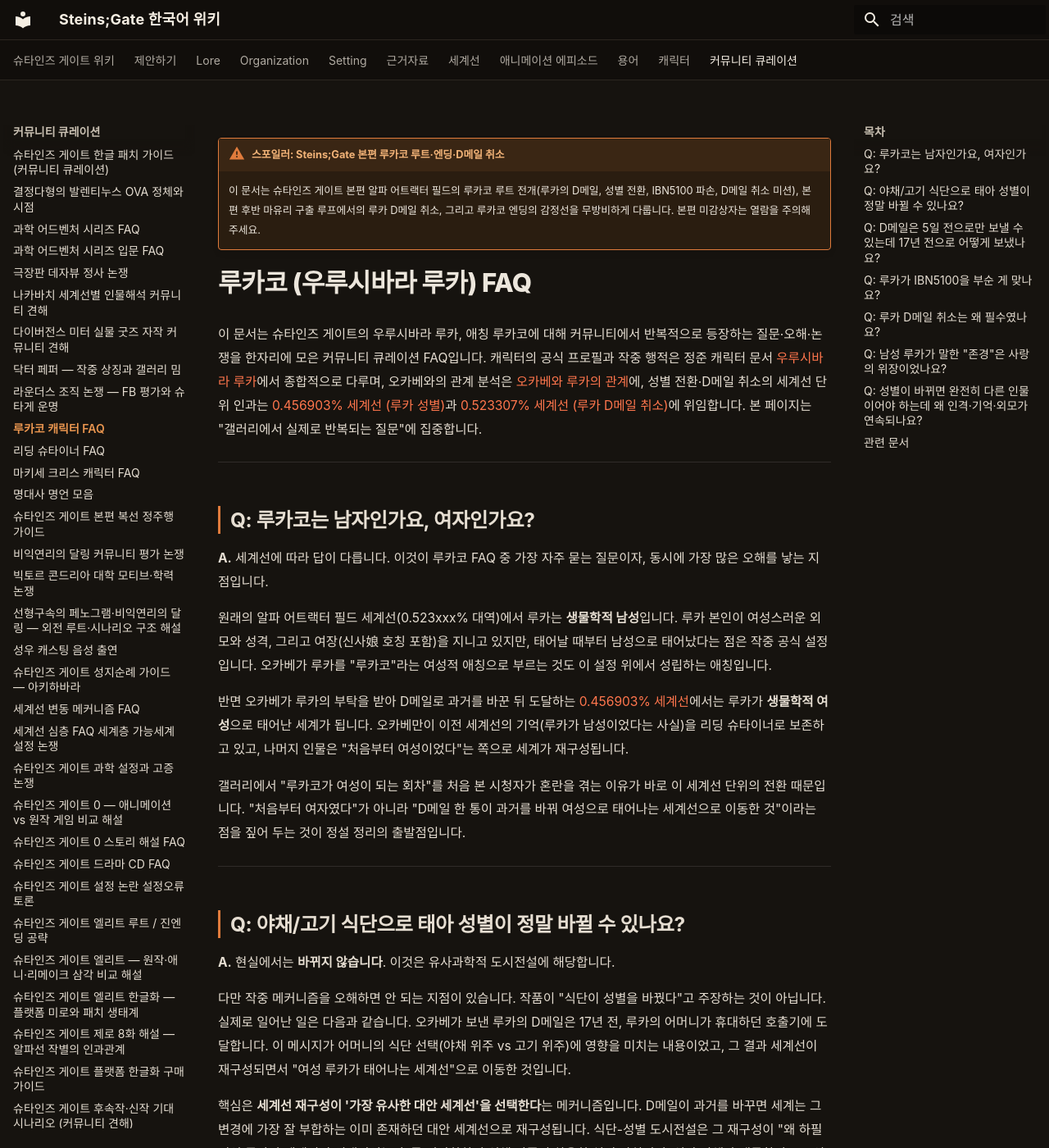
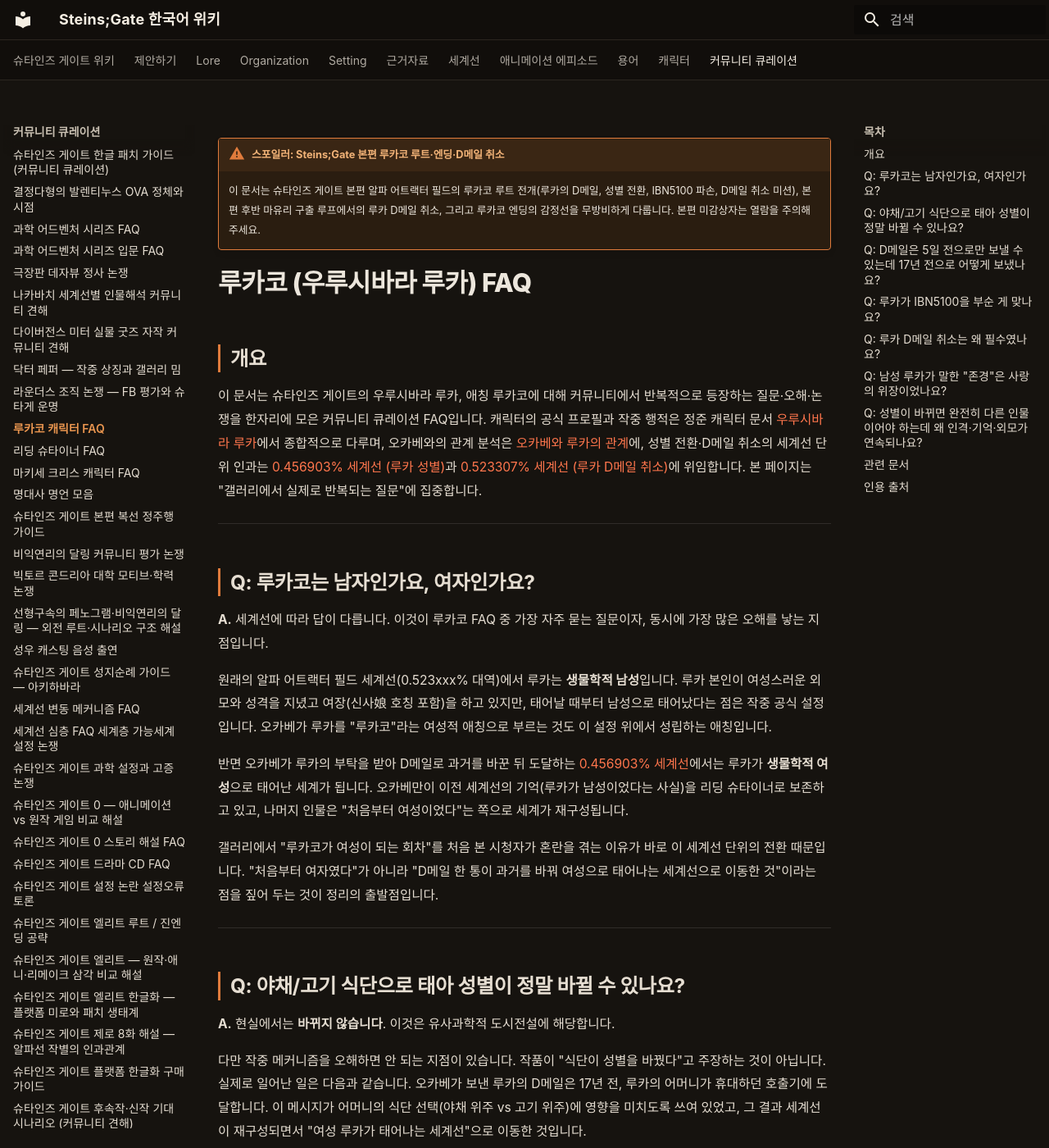
Before and after one commit to sgwiki/sgwiki.github.io, an MkDocs documentation site: the page built from wiki/커뮤니티-큐레이션/루카코-캐릭터-FAQ.md, in a window 1280 px wide and 1400 px high. Shown: the whole window at 82% size. Built offline with MkDocs 1.6.1 and Material for MkDocs 9.7.7, drawn with Linux system fonts in a browser that asks for light colours; some web fonts are replaced; some of the changed text lies outside the part shown.

Commit message:
chore(wiki): 루카코-캐릭터-FAQ 정비 — 여장 표현 교정·중복어(정설 정리)제거·번역투(맞물려→맞아떨려져)교정·개요·인용 출처 섹션 추가

```diff
--- a/wiki/커뮤니티-큐레이션/루카코-캐릭터-FAQ.md
+++ b/wiki/커뮤니티-큐레이션/루카코-캐릭터-FAQ.md
@@ -15,6 +15,8 @@
 
 # 루카코 (우루시바라 루카) FAQ
 
+## 개요
+
 이 문서는 슈타인즈 게이트의 우루시바라 루카, 애칭 루카코에 대해 커뮤니티에서 반복적으로 등장하는 질문·오해·논쟁을 한자리에 모은 커뮤니티 큐레이션 FAQ입니다. 캐릭터의 공식 프로필과 작중 행적은 정준 캐릭터 문서 [우루시바라 루카](../캐릭터/우루시바라-루카.md)에서 종합적으로 다루며, 오카베와의 관계 분석은 [오카베와 루카의 관계](../lore/오카베와-루카의-관계.md)에, 성별 전환·D메일 취소의 세계선 단위 인과는 [0.456903% 세계선 (루카 성별)](../세계선/0.456903-세계선-루카-성별.md)과 [0.523307% 세계선 (루카 D메일 취소)](../세계선/0.523307-세계선-루카-D메일-취소.md)에 위임합니다. 본 페이지는 "갤러리에서 실제로 반복되는 질문"에 집중합니다.
 
 ---
@@ -23,11 +25,11 @@
 
 **A.** 세계선에 따라 답이 다릅니다. 이것이 루카코 FAQ 중 가장 자주 묻는 질문이자, 동시에 가장 많은 오해를 낳는 지점입니다.
 
-원래의 알파 어트랙터 필드 세계선(0.523xxx% 대역)에서 루카는 **생물학적 남성**입니다. 루카 본인이 여성스러운 외모와 성격, 그리고 여장(신사娘 호칭 포함)을 지니고 있지만, 태어날 때부터 남성으로 태어났다는 점은 작중 공식 설정입니다. 오카베가 루카를 "루카코"라는 여성적 애칭으로 부르는 것도 이 설정 위에서 성립하는 애칭입니다.
+원래의 알파 어트랙터 필드 세계선(0.523xxx% 대역)에서 루카는 **생물학적 남성**입니다. 루카 본인이 여성스러운 외모와 성격을 지녔고 여장(신사娘 호칭 포함)을 하고 있지만, 태어날 때부터 남성으로 태어났다는 점은 작중 공식 설정입니다. 오카베가 루카를 "루카코"라는 여성적 애칭으로 부르는 것도 이 설정 위에서 성립하는 애칭입니다.
 
 반면 오카베가 루카의 부탁을 받아 D메일로 과거를 바꾼 뒤 도달하는 [0.456903% 세계선](../세계선/0.456903-세계선-루카-성별.md)에서는 루카가 **생물학적 여성**으로 태어난 세계가 됩니다. 오카베만이 이전 세계선의 기억(루카가 남성이었다는 사실)을 리딩 슈타이너로 보존하고 있고, 나머지 인물은 "처음부터 여성이었다"는 쪽으로 세계가 재구성됩니다.
 
-갤러리에서 "루카코가 여성이 되는 회차"를 처음 본 시청자가 혼란을 겪는 이유가 바로 이 세계선 단위의 전환 때문입니다. "처음부터 여자였다"가 아니라 "D메일 한 통이 과거를 바꿔 여성으로 태어나는 세계선으로 이동한 것"이라는 점을 짚어 두는 것이 정설 정리의 출발점입니다.
+갤러리에서 "루카코가 여성이 되는 회차"를 처음 본 시청자가 혼란을 겪는 이유가 바로 이 세계선 단위의 전환 때문입니다. "처음부터 여자였다"가 아니라 "D메일 한 통이 과거를 바꿔 여성으로 태어나는 세계선으로 이동한 것"이라는 점을 짚어 두는 것이 정리의 출발점입니다.
 
 ---
 
@@ -35,7 +37,7 @@
 
 **A.** 현실에서는 **바뀌지 않습니다**. 이것은 유사과학적 도시전설에 해당합니다.
 
-다만 작중 메커니즘을 오해하면 안 되는 지점이 있습니다. 작품이 "식단이 성별을 바꿨다"고 주장하는 것이 아닙니다. 실제로 일어난 일은 다음과 같습니다. 오카베가 보낸 루카의 D메일은 17년 전, 루카의 어머니가 휴대하던 호출기에 도달합니다. 이 메시지가 어머니의 식단 선택(야채 위주 vs 고기 위주)에 영향을 미치는 내용이었고, 그 결과 세계선이 재구성되면서 "여성 루카가 태어나는 세계선"으로 이동한 것입니다.
+다만 작중 메커니즘을 오해하면 안 되는 지점이 있습니다. 작품이 "식단이 성별을 바꿨다"고 주장하는 것이 아닙니다. 실제로 일어난 일은 다음과 같습니다. 오카베가 보낸 루카의 D메일은 17년 전, 루카의 어머니가 휴대하던 호출기에 도달합니다. 이 메시지가 어머니의 식단 선택(야채 위주 vs 고기 위주)에 영향을 미치도록 쓰여 있었고, 그 결과 세계선이 재구성되면서 "여성 루카가 태어나는 세계선"으로 이동한 것입니다.
 
 핵심은 **세계선 재구성이 '가장 유사한 대안 세계선'을 선택한다**는 메커니즘입니다. D메일이 과거를 바꾸면 세계는 그 변경에 가장 잘 부합하는 이미 존재하던 대안 세계선으로 재구성됩니다. 식단-성별 도시전설은 그 재구성이 "왜 하필 여성 루카의 세계선이 선택되었는가"를 정당화하기 위해 작품이 차용한 설정 장치이지, 식단 자체가 생물학적으로 성별을 결정한다는 설정이 아닙니다.
 
@@ -125,3 +127,5 @@
 - [알파 어트랙터 필드](../세계선/알파-어트랙터-필드.md) — 루카코 루트가 분기하는 어트랙터 필드
 - [오카베 린타로 / 호오인 쿄우마 FAQ](./오카베-린타로-캐릭터-FAQ.md) — 같은 커뮤니티 큐레이션 캐릭터 FAQ 시리즈
 - [마키세 크리스 캐릭터 FAQ](./마키세-크리스-캐릭터-FAQ.md) — 같은 시리즈
+
+## 인용 출처
```
Also changed, not shown: other parts of wiki/커뮤니티-큐레이션/루카코-캐릭터-FAQ.md (+1 -1 lines).
